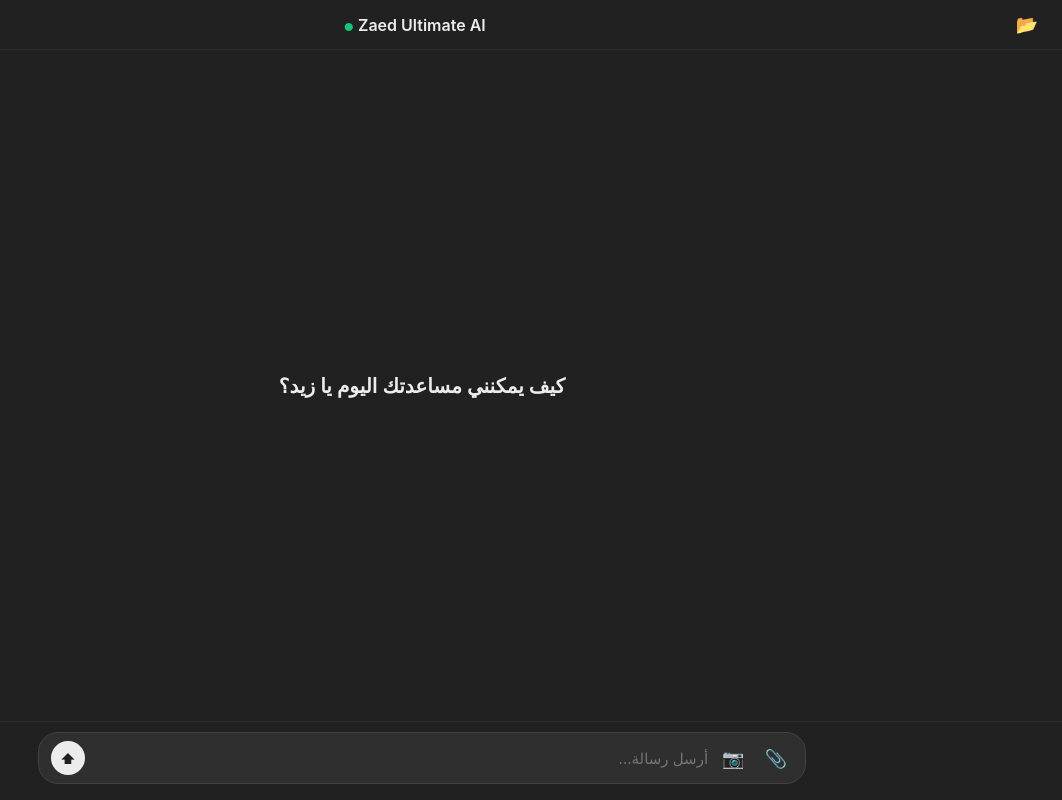
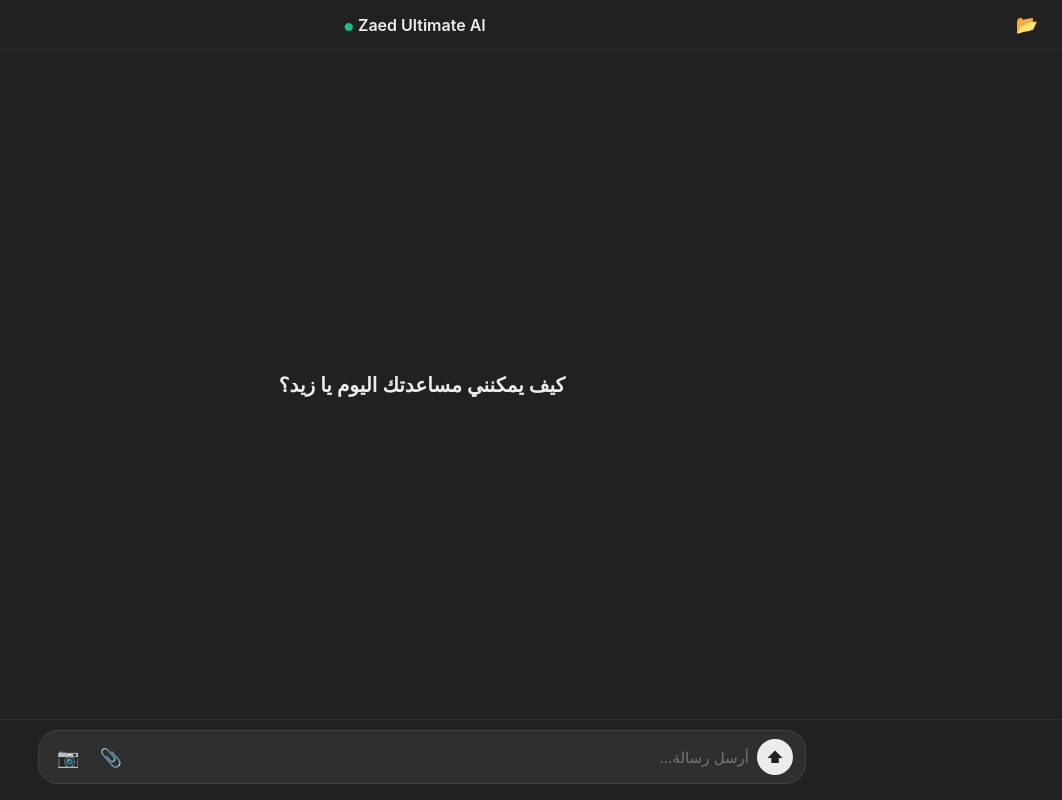
Before and after one commit to z8009996-hub/my-ai-app, a plain HTML site: page index.html in a window 1280 px wide. Shown: the whole page, without its empty margins (218-1280 px from the left). Drawn offline with Linux system fonts and the light colour scheme.

Commit message:
Refactor input area and button styles in index.html

```diff
--- a/index.html
+++ b/index.html
@@ -241,7 +241,7 @@
             cursor: pointer;
         }
 
-        /* صندوق الإرسال السفلي الطبيعي (بدون تداخل) */
+        /* صندوق الإرسال السفلي */
         .input-area {
             flex-shrink: 0;
             background-color: #212121;
@@ -283,6 +283,7 @@
             display: flex;
             align-items: center;
             gap: 8px;
+            position: relative;
         }
 
         .input-main-row textarea {
@@ -307,24 +308,23 @@
             display: flex;
             align-items: center;
             justify-content: center;
-            z-index: 10;
         }
 
         .send-submit-btn, .stop-btn {
-            background-color: #ececec;
-            color: #212121;
+            background-color: #ececec !important;
+            color: #212121 !important;
             border: none;
-            width: 34px;
-            height: 34px;
+            width: 36px;
+            height: 36px;
             border-radius: 50%;
             display: flex;
             align-items: center;
             justify-content: center;
             cursor: pointer;
             font-weight: bold;
-            font-size: 14px;
+            font-size: 16px;
             flex-shrink: 0;
-            z-index: 10;
+            pointer-events: auto !important;
         }
 
         .stop-btn {
@@ -401,7 +401,7 @@
                 </div>
             </div>
 
-            <!-- صندوق الإرسال السفلي الآمن -->
+            <!-- صندوق الإرسال السفلي -->
             <div class="input-area">
                 <div class="input-box-wrapper">
                     <div class="preview-container" id="preview-bar">
@@ -411,16 +411,16 @@
                     </div>
 
                     <div class="input-main-row">
+                        <button class="send-submit-btn" id="send-btn" onclick="sendMessage()">⬆</button>
+                        <button class="stop-btn" id="stop-btn" onclick="stopGenerating()">◼</button>
+
+                        <textarea id="user-input" rows="1" placeholder="أرسل رسالة..." onkeydown="handleKey(event)" oninput="autoResize(this)"></textarea>
+
                         <input type="file" id="file-input" accept="image/*" style="display:none" onchange="handleImage(event)">
                         <input type="file" id="camera-input" accept="image/*" capture="environment" style="display:none" onchange="handleImage(event)">
 
                         <button class="tool-icon-btn" onclick="document.getElementById('file-input').click()">📎</button>
                         <button class="tool-icon-btn" onclick="document.getElementById('camera-input').click()">📷</button>
-
-                        <textarea id="user-input" rows="1" placeholder="أرسل رسالة..." onkeydown="handleKey(event)" oninput="autoResize(this)"></textarea>
-
-                        <button class="send-submit-btn" id="send-btn" onclick="sendMessage()">⬆</button>
-                        <button class="stop-btn" id="stop-btn" onclick="stopGenerating()">◼</button>
                     </div>
                 </div>
             </div>
@@ -623,4 +623,4 @@
             }
         }
 
-        function
+        function updateSidebarHistory(text)
```
